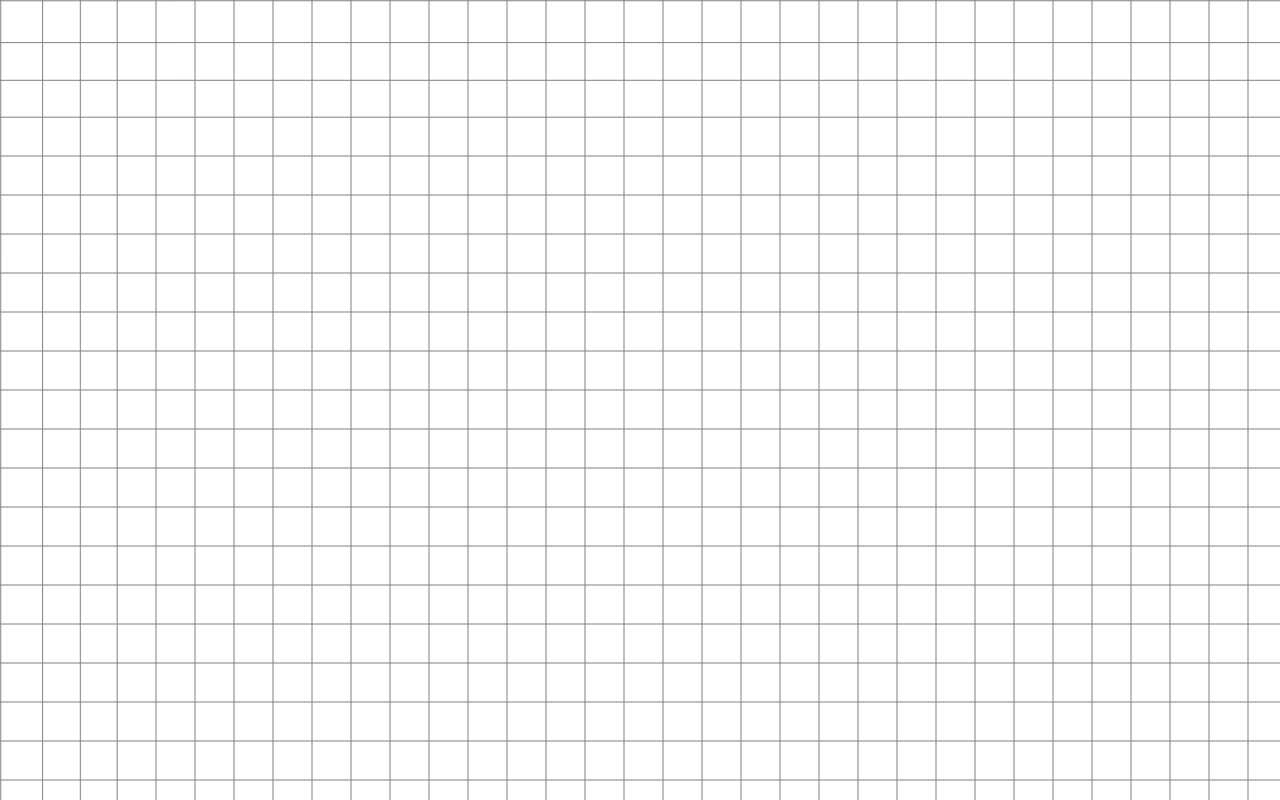
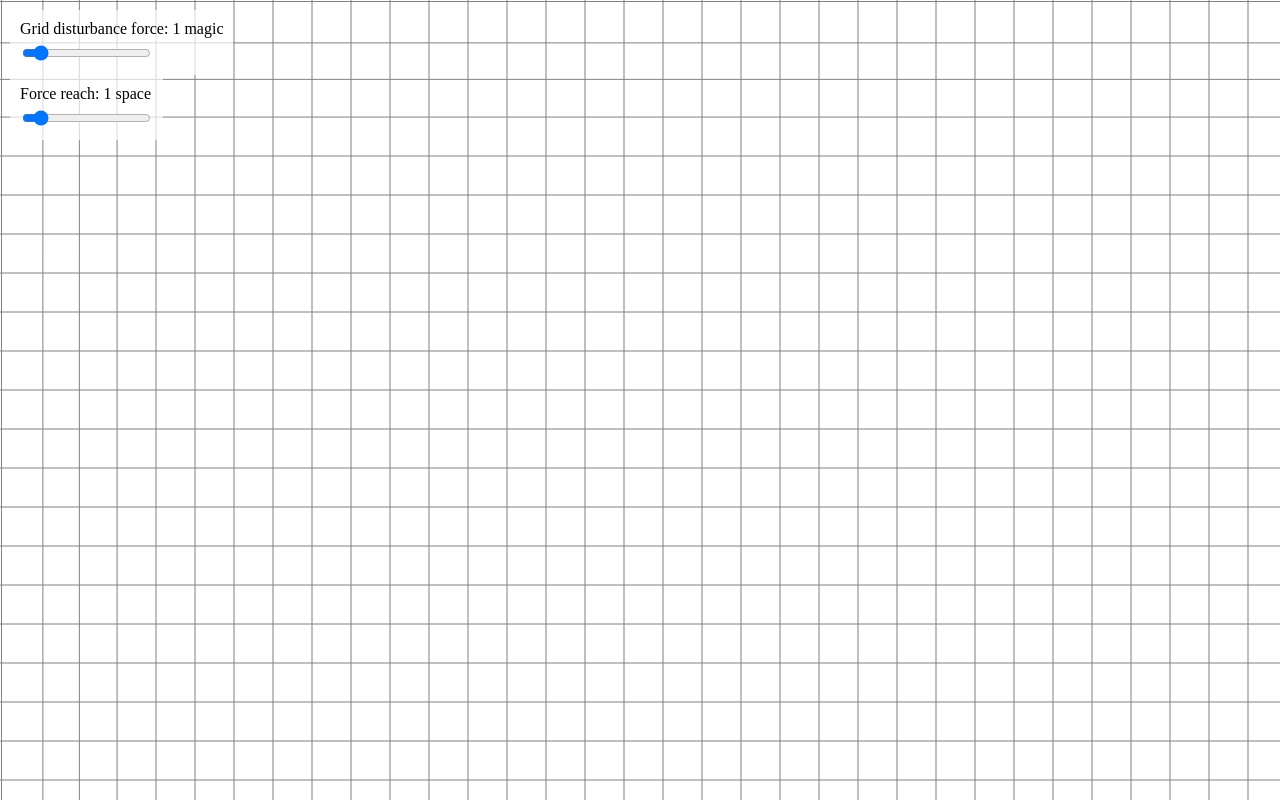
Before and after one commit to DipFlip/grid-website, a plain HTML site: page index.html in a window 1280 px wide. Drawn offline with Linux system fonts and the light colour scheme.

Commit message:
add control sliders

```diff
--- a/index.html
+++ b/index.html
@@ -8,6 +8,14 @@
 </head>
 <body>
     <canvas id="gridCanvas"></canvas>
+    <div class="slider-container">
+        <label for="gridForceSlider">Grid disturbance force: <span id="gridForceValue">1</span> magic</label>
+        <input type="range" id="gridForceSlider" min="0" max="10" value="1" step="1">
+    </div>
+    <div class="slider-container">
+        <label for="gridForceReachSlider">Force reach: <span id="gridForceReachValue">1</span> space</label>
+        <input type="range" id="gridForceReachSlider" min="0" max="10" value="1" step="1">
+    </div>
     <script src="script.js"></script>
 </body>
 </html>
--- a/script.js
+++ b/script.js
@@ -1,10 +1,16 @@
 const canvas = document.getElementById('gridCanvas');
 const ctx = canvas.getContext('2d');
+const gridForceSlider = document.getElementById('gridForceSlider');
+const gridForceValue = document.getElementById('gridForceValue');
+const gridForceReachSlider = document.getElementById('gridForceReachSlider');
+const gridForceReachValue = document.getElementById('gridForceReachValue');
 
 canvas.width = window.innerWidth;
 canvas.height = window.innerHeight;
 
 const gridSpacing = 39; // Approximately 1 cm in pixels
+let forceAmount = 1;
+let forceReach = 1;
 
 function drawGrid(mouseX, mouseY) {
     ctx.clearRect(0, 0, canvas.width, canvas.height);
@@ -36,19 +42,25 @@ function calculateOffset(distance) {
     if (normalizedDistance >= 20 || normalizedDistance <= 0.0001) {
         return 0;
     } else {
-        console.log("distance: " + distance);
-        console.log("normalizedDistance: " + normalizedDistance);
-        let difference = -normalizedDistance + 1.3;
-        // let offsetX = (3.5 - ((4.0 - normalizedDistance) ** (-1) * (normalizedDistance ** (-1.5)))) * Math.exp(-normalizedDistance+3)/100;
-        let offsetX = 2.718**((-1*difference**2)) / 10;
-        // offsetX = offsetX < 0.0001 ? 0 : offsetX * gridSpacing;
-        console.log("offsetX: " + offsetX);
+        let difference = -normalizedDistance + forceReach;
+        console.log(forceAmount)
+        let offsetX = 2.718**((-1*difference**2)) / 10 * forceAmount;
         if (distance < 0) {
             offsetX = -offsetX;
         }
         return offsetX * gridSpacing;
     }
 }
+
+gridForceSlider.addEventListener('input', (event) => {
+    forceAmount = parseInt(event.target.value, 10);
+    gridForceValue.innerText = forceAmount;
+});
+
+gridForceReachSlider.addEventListener('input', (event) => {
+    forceReach = parseInt(event.target.value, 10);
+    gridForceReachValue.innerText = forceReach;
+});
 
 canvas.addEventListener('mousemove', (event) => {
     const rect = canvas.getBoundingClientRect();
--- a/styles.css
+++ b/styles.css
@@ -1,11 +1,32 @@
 body, html {
+    /* display: flex;
+    flex-direction: column; */
     margin: 0;
     padding: 0;
     height: 100%;
     overflow: hidden;
-}
+  }
 
-canvas {
+  canvas {
     display: block;
     background-color: #ffffff;
-}
+    z-index: -1;
+  }
+
+  .slider-container {
+    position: absolute;
+    top: 10px;
+    left: 10px;
+    background-color: rgba(255, 255, 255, 0.7);
+    padding: 10px;
+    border-radius: 5px;
+  }
+
+  .slider-container:nth-of-type(2) {
+    top: 75px;
+  }
+
+  .slider-container label {
+    display: block;
+    margin-bottom: 5px;
+  }
```
